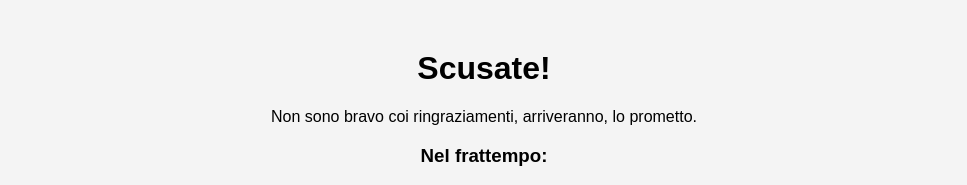
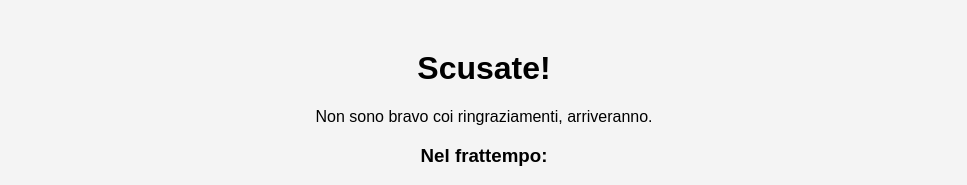
Before and after one commit to aaa58-hub/tesi-thanks, a plain HTML site: page index.html in a window 1280 px wide. Shown: the top 185 px of the page, without its empty margins (156-1123 px from the left). Drawn offline with Linux system fonts and the light colour scheme.

Commit message:
Change text

```diff
--- a/index.html
+++ b/index.html
@@ -24,7 +24,7 @@
 </head>
 <body>
   <h1>Scusate!</h1>
-  <p>Non sono bravo coi ringraziamenti, arriveranno, lo prometto.</p>
+  <p>Non sono bravo coi ringraziamenti, arriveranno.</p>
   <h3 class="waiting">Nel frattempo:</h3>
   <p>
     <img src="./images/santino_rettore.jpg" alt="rettore">
```
